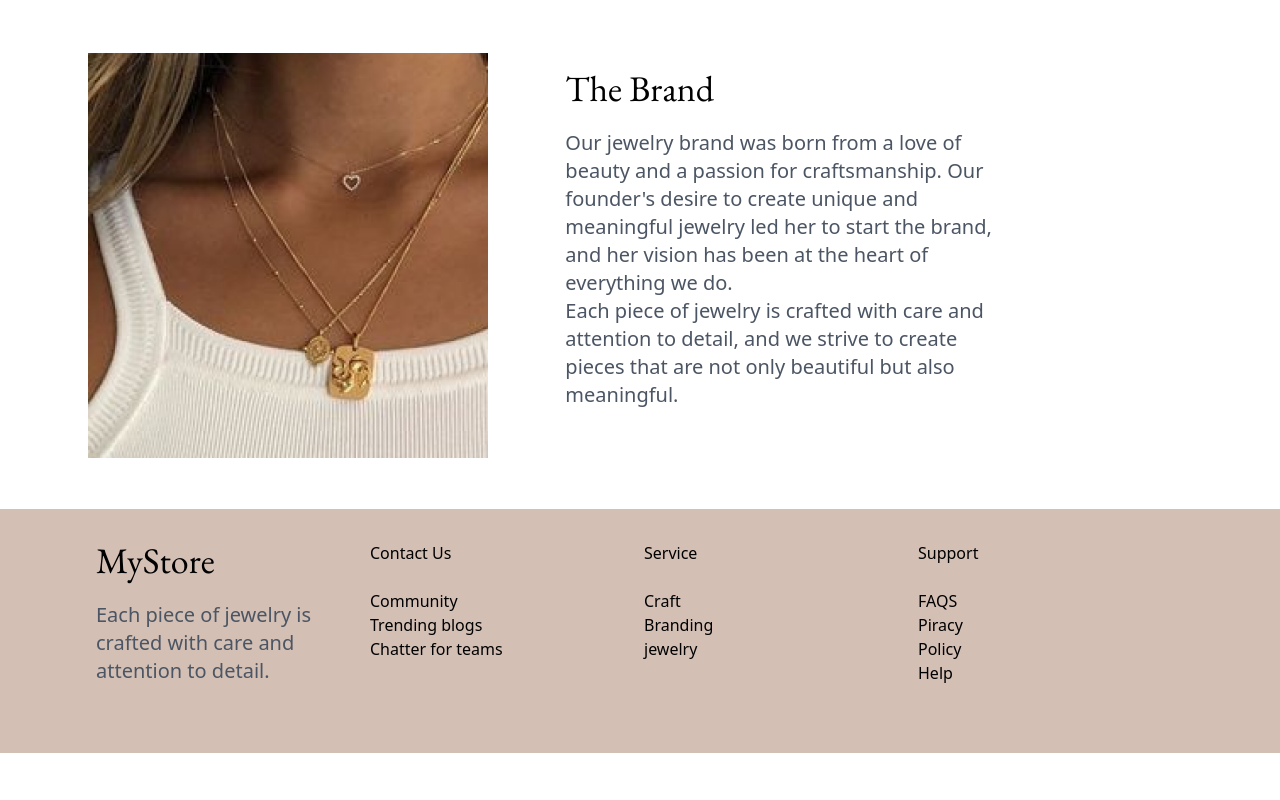
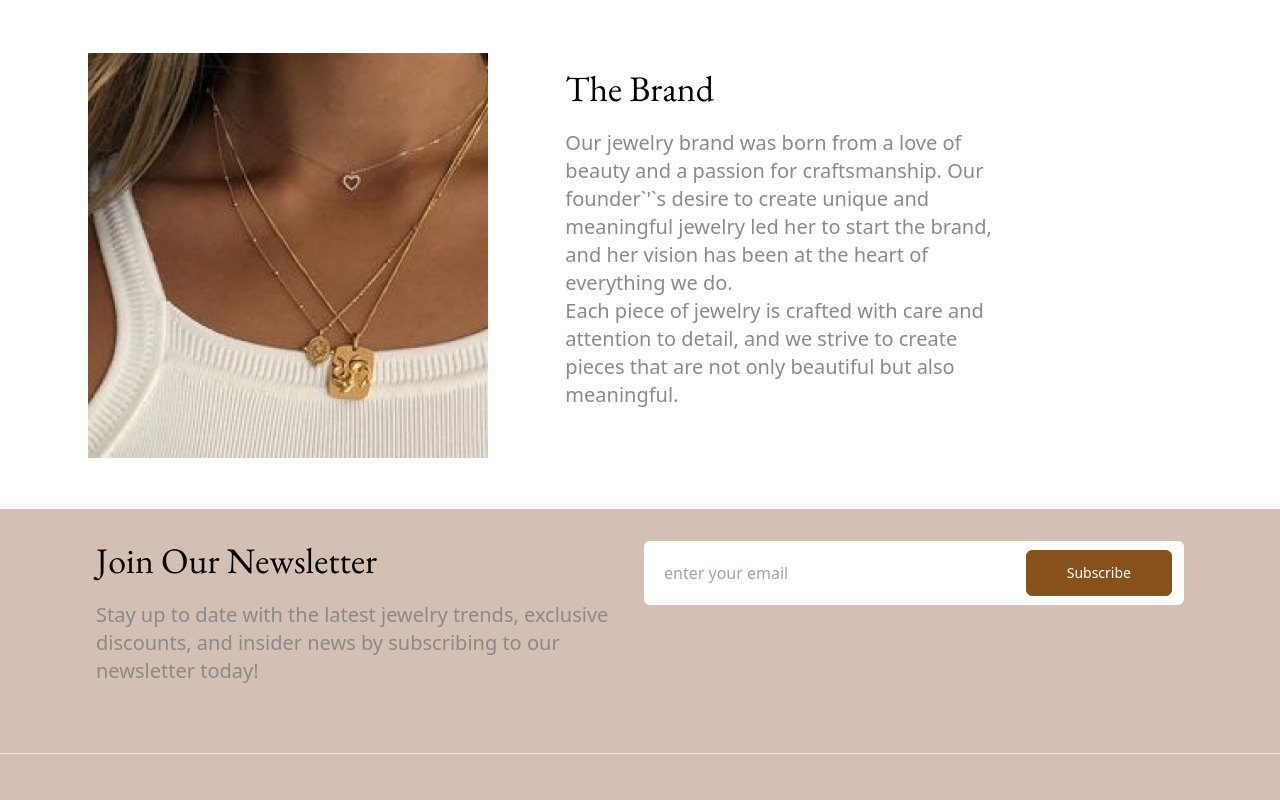
Before and after one commit to iruojefaith/mystore, a Next.js app: page / in a window 1280 px wide. Shown: the part 1700-2500 px from the top of the page. Before the commit the page ends 2453 px from the top, so only its background shows below. Built offline with nearby package versions, Linux system fonts and the light colour scheme.

Commit message:
second commit

```diff
--- a/app/About/page.js
+++ b/app/About/page.js
@@ -19,7 +19,7 @@ const About = () => {
             <div className='md:w-5/12 mt-4 '>
             <h2 className='sub_head_text'>The Brand</h2>
             <p className='desc'>Our jewelry brand was born from a love of beauty and a passion for craftsmanship.
-            Our founder's desire to create unique and meaningful jewelry led her to start the brand, and her vision has been at the heart of everything we do.
+            Our founder`&apos;`s desire to create unique and meaningful jewelry led her to start the brand, and her vision has been at the heart of everything we do.
             <br/>Each piece of jewelry is crafted with care and attention to detail, and we strive to create pieces that are not only beautiful but also meaningful.</p>
         </div>
 
--- /dev/null
+++ b/app/NewsLetter.jsx
@@ -0,0 +1,22 @@
+import Search from "@components/Search"
+
+const NewsLetter = () => {
+  return (
+    <div className="bg-[#D3BFB4]">
+        <div className="contain pt-8 pb-12 grid grid-cols-1 sm:grid-cols-2 gap-2 ">
+              <div>
+                    <h3 className='sub_head_text'>Join Our Newsletter</h3>
+                    <p className='desc'>Stay up to date with the latest jewelry trends, exclusive discounts,
+                    and insider news by subscribing to our newsletter today!
+                    </p>
+              </div>
+
+              <Search />
+          </div>
+   <hr />
+    </div>
+
+  )
+}
+
+export default NewsLetter
--- a/app/page.jsx
+++ b/app/page.jsx
@@ -4,6 +4,7 @@ import Image from 'next/image';
 import Button from '@components/Button';
 import About from './About/page';
 import TopSelling from './TopSelling';
+import NewsLetter from './NewsLetter';
 
 export default function Home() {
 
@@ -21,8 +22,7 @@ export default function Home() {
           Elevate your style and make a statement <br /> with our luxurious selection. Discover the
           <br/>perfect addition to your jewelry box today.
           </p>
-
-          <Button text="Shop Now" />
+          <Button text="Shop Now" className="btn"/>
 
 
        </div>
@@ -52,6 +52,7 @@ export default function Home() {
     </section>
     <TopSelling />
     <About />
+    <NewsLetter/>
     </>
   )
 }
--- a/components/Footer.jsx
+++ b/components/Footer.jsx
@@ -2,17 +2,18 @@
 
 const Footer = () => {
     return (
-  <footer className=' bg-[#D3BFB4]'>
-          <div className="contain pt-8 pb-12 grid grid-cols-1 sm:grid-cols-2 lg:grid-cols-4 gap-2">
-              <div>
+  <footer className=' bg-[#D3BFB4] h-96 '>
+          <div className="contain py-16 grid grid-cols-1 lg:grid-cols-2  gap-2">
+              <div className="pt-9">
                     <h3 className='sub_head_text'>MyStore</h3>
-                    <p className='desc'>Each piece of jewelry is crafted with care and attention to detail.</p>
+                    <p className='desc'>Each piece of jewelry is <br/> crafted with care <br/> and attention to detail.</p>
               </div>
 
-              <div>
+  <div className=" grid sm:grid-cols-1 lg:grid-cols-3">
+    <div >
                   <h4>Contact Us</h4>
                   <br />
-                  <div className="flex flex-col">
+                  <div className=" desc flex flex-col gap-3">
                       <a href="#">Community</a>
                       <a href="#">Trending blogs</a>
                       <a href="#">Chatter for teams</a>
@@ -21,7 +22,7 @@ const Footer = () => {
               <div>
                   <h4>Service</h4>
                   <br />
-                  <div className="flex flex-col">
+                  <div className=" desc flex flex-col gap-3">
                       <a href="#">Craft</a>
                       <a href="#">Branding</a>
                       <a href="#">jewelry</a>
@@ -30,13 +31,15 @@ const Footer = () => {
               <div>
                   <h4>Support</h4>
                   <br />
-                  <div className="flex flex-col">
+                  <div className=" desc flex flex-col gap-3">
                       <a href="#">FAQS</a>
                       <a href="#">Piracy</a>
                       <a href="#">Policy</a>
                       <a href="#">Help</a>
                   </div>
               </div>
+  </div>
+
           </div>
       </footer>
     )
--- /dev/null
+++ b/components/Search.jsx
@@ -0,0 +1,16 @@
+import Button from "./Button"
+
+const Search = ({btn}) => {
+  return (
+    <div className='flex justify-center gap-16 md:gap-32 h-16 w-[80% bg-white rounded-md'>
+           <div className='flex items-center gap-4 text-[#626262] p-3 w-full'>
+              <input className='h-16 w-[80%] p-2 rounded-md outline-none ' type="text" placeholder='enter your email' />
+                <Button text="Subscribe" className={btn} />
+
+           </div>
+
+        </div>
+  )
+}
+
+export default Search
--- a/styles/globals.css
+++ b/styles/globals.css
@@ -32,6 +32,7 @@
 
 *::-webkit-scrollbar-thumb {
   background-color: #87511C;
+  border-radius: 5rem;
 }
 
 
@@ -60,7 +61,7 @@
 }
 
 .btn {
-  @apply rounded-sm border border-[#87511C] my-6 bg-[#87511C] py-3 px-10 text-white transition-all hover:bg-white hover:text-[#87511C] text-center text-sm flex items-center justify-center;
+  @apply rounded-md py-3 px-10 text-white transition-all text-center text-sm flex items-center justify-center border border-[#87511C] my-6 bg-[#87511C] hover:bg-white hover:text-[#87511C];
 }
 
 .outline_btn {
@@ -75,7 +76,7 @@
 }
 
 .desc {
-  @apply my-5 text-lg text-gray-600 sm:text-xl max-w-2xl;
+  @apply my-5 text-base text-[#8A8A8A] sm:text-xl max-w-2xl;
 }
 
 .flex-center {
```
